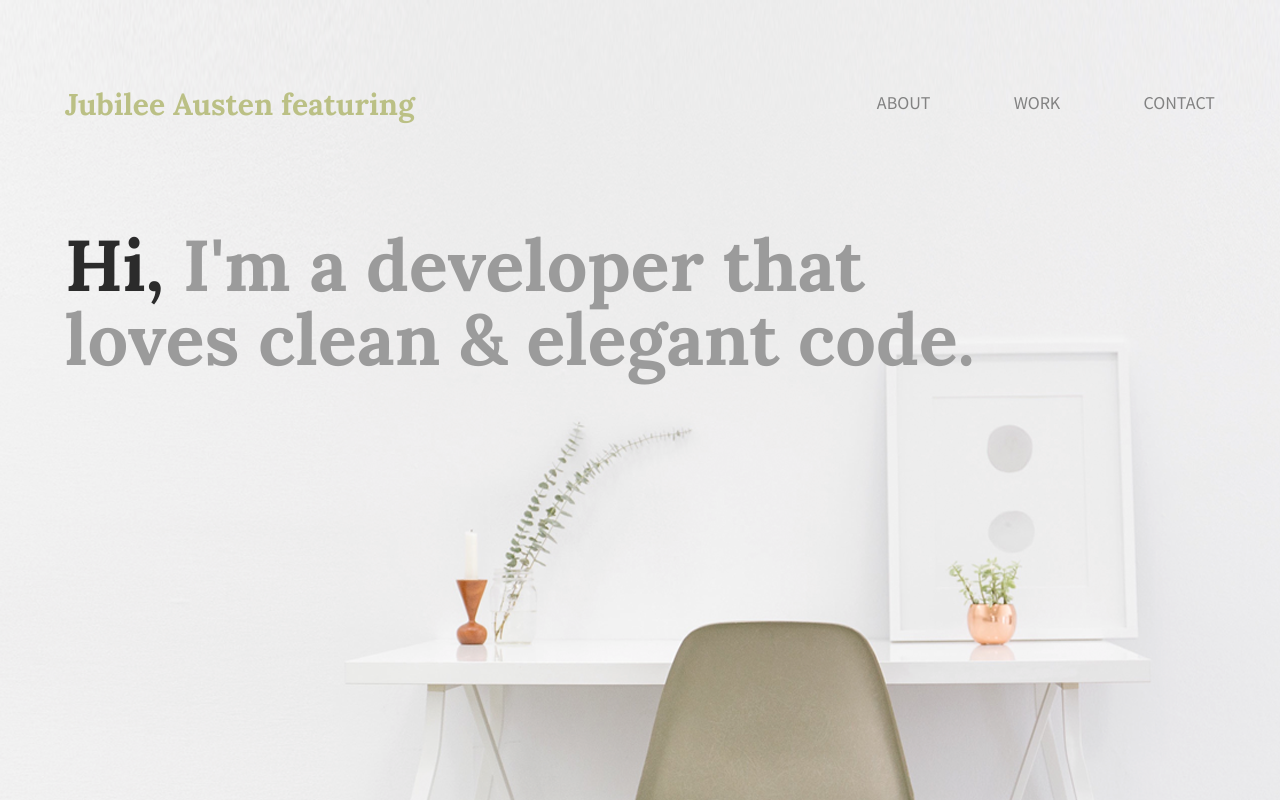
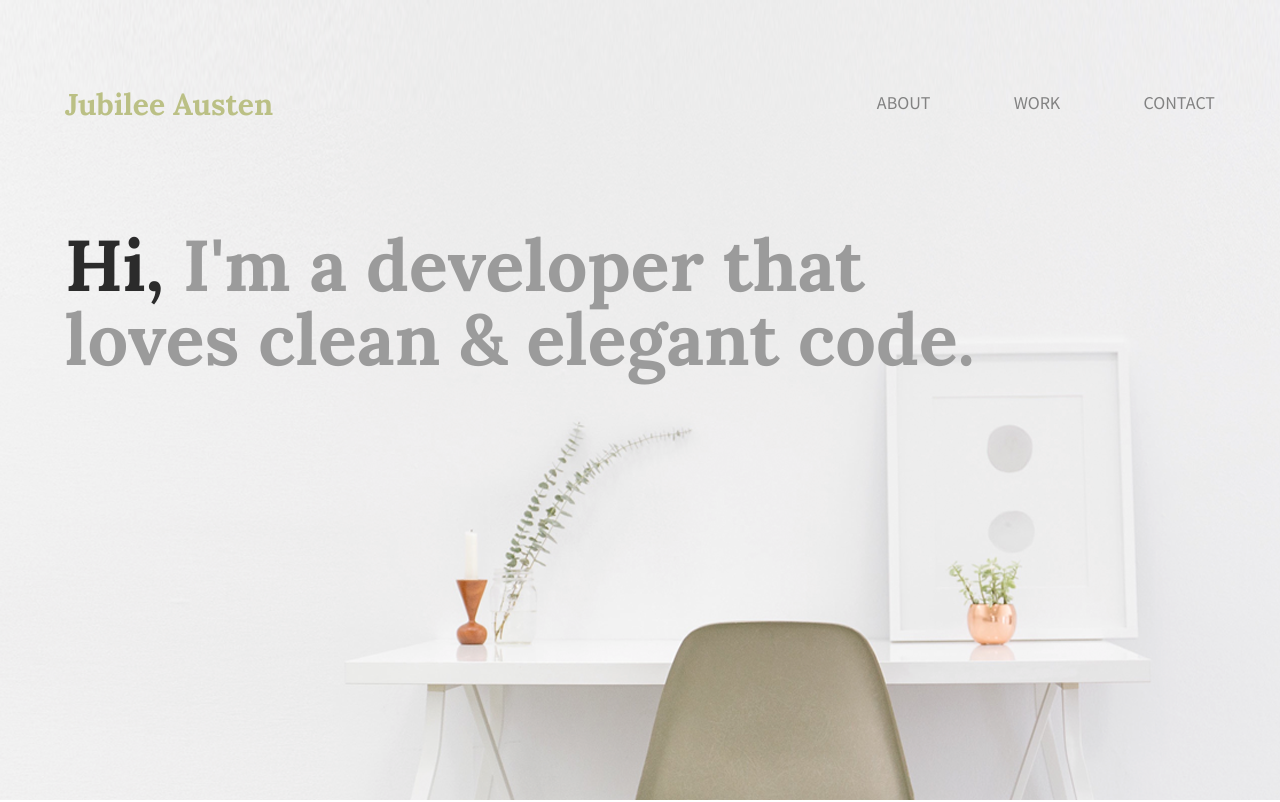
Before and after one commit to masahx/101-skillcr-plus-mine, a plain HTML site: page index.html in a window 1280 px wide. Shown: the top 802 px of the page. Drawn offline with Linux system fonts and the light colour scheme.

Commit message:
Update index.html

```diff
--- a/index.html
+++ b/index.html
@@ -15,7 +15,7 @@
       <header>
           <div class="full-width">
               <div class="half-width">
-                  <h1>Jubilee Austen featuring</h1>
+                  <h1>Jubilee Austen</h1>
               </div>
               <div class="half-width">
                   <nav>
```
